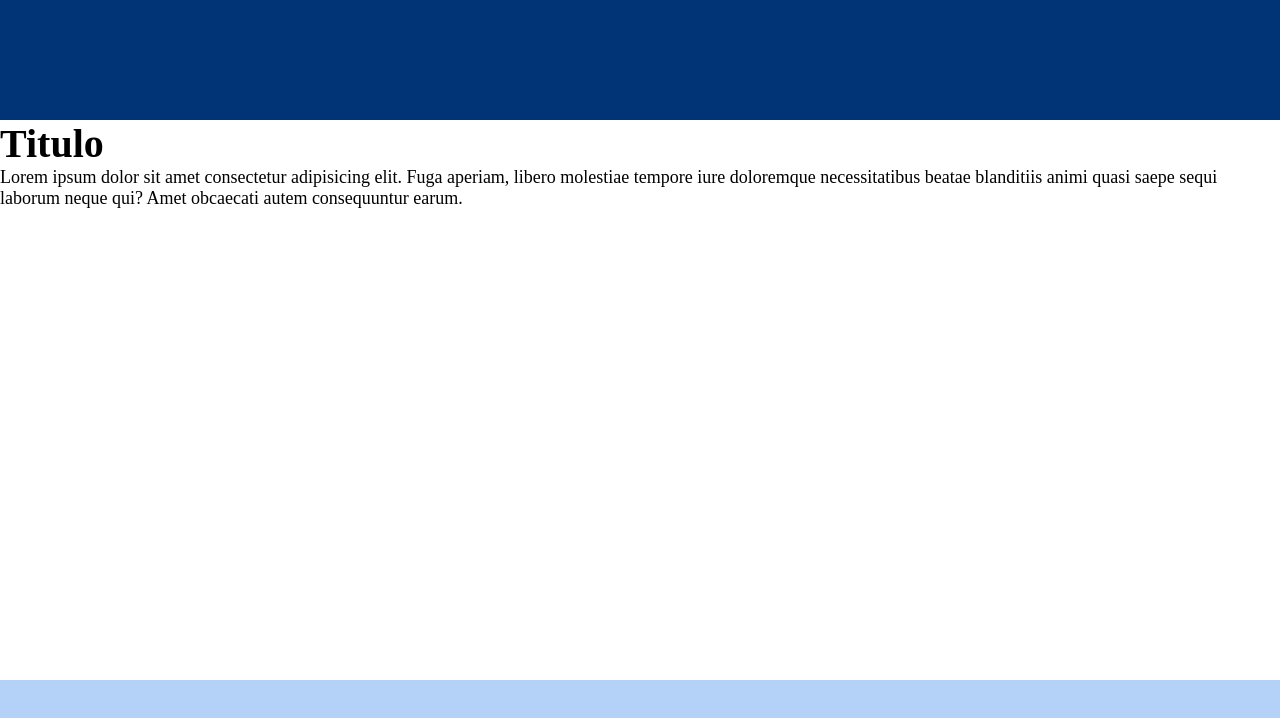
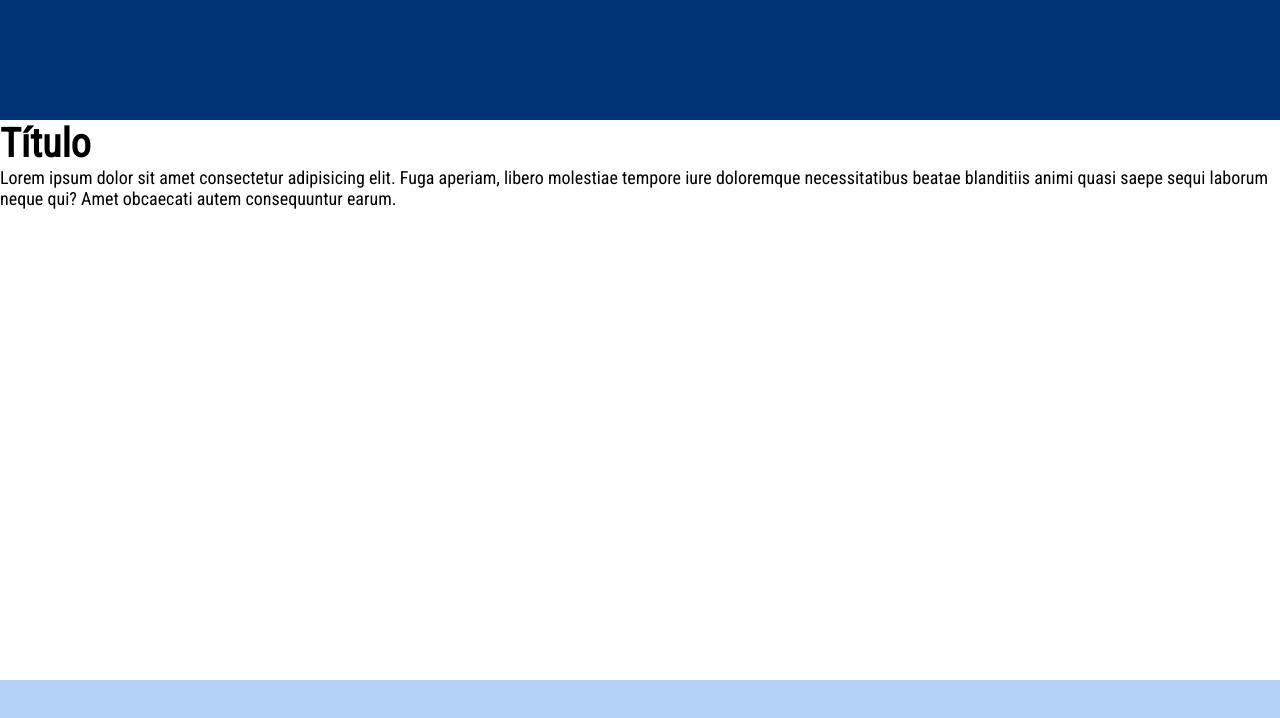
Before and after one commit to bquillas/htmlcss, a plain HTML site: page CSS/ClassVariables/index.html in a window 1280 px wide. Drawn offline with Linux system fonts and the light colour scheme.

Commit message:
Class: Variables - Añadimos fuente externa

```diff
--- a/CSS/ClassVariables/estilos.css
+++ b/CSS/ClassVariables/estilos.css
@@ -13,6 +13,7 @@
 
 html{
     font-size: 62.5%;
+    font-family: 'Roboto Condensed', sans-serif;
 }
 
 header{
--- a/CSS/ClassVariables/index.html
+++ b/CSS/ClassVariables/index.html
@@ -5,11 +5,12 @@
     <meta name="viewport" content="width=device-width, initial-scale=1.0">
     <title>Variables</title>
     <link rel="stylesheet" href="./estilos.css">
+    <link href="https://fonts.googleapis.com/css2?family=Roboto+Condensed&display=swap" rel="stylesheet">
 </head>
 <body>
     <header></header>
     <main>
-        <h1>Titulo</h1>
+        <h1>Título</h1>
         <section>
             <p>
                 Lorem ipsum dolor sit amet consectetur adipisicing elit. Fuga aperiam, libero molestiae tempore iure doloremque necessitatibus beatae blanditiis animi quasi saepe sequi laborum neque qui? Amet obcaecati autem consequuntur earum.
```
